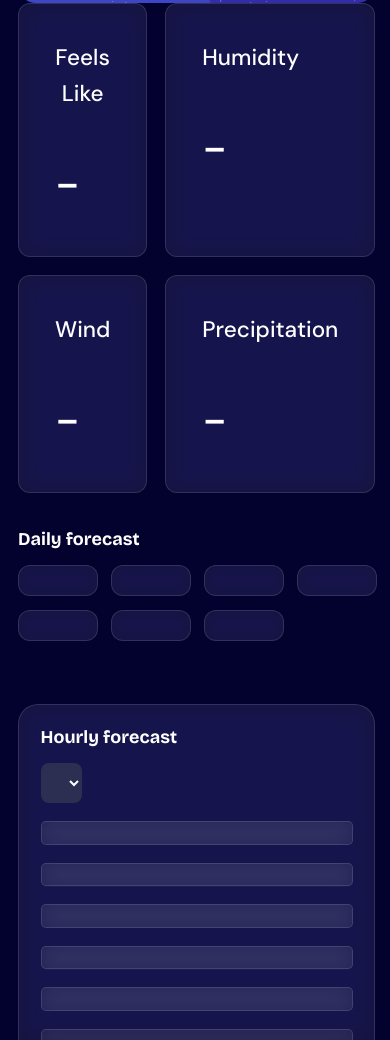
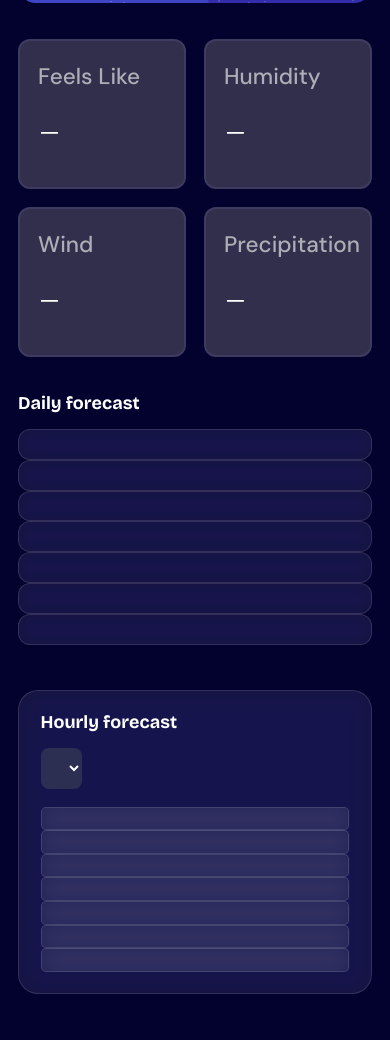
Before and after one commit to tolukusan/weather-app, a website: page src/index.html in a window 390 px wide. Shown: the part 960-2000 px from the top of the page. Drawn offline with nearby package versions, Linux system fonts and the light colour scheme; no server answers.

Commit message:
fix overflow on mobile

```diff
--- a/src/index.html
+++ b/src/index.html
@@ -127,7 +127,7 @@
                     <div class="weather-card">
                         <div>
                             <h2 class="location">Lagos, Nigeria</h2>
-                            <p class="date">Weekday, MM dd, yyyy</p>
+                            <p class="date">Weekday, MM DD, YYYY</p>
                         </div>
                         <div class="weather-details">
                             <span class="sun-icon" id="weather-icon"></span>
--- a/src/styles/style.css
+++ b/src/styles/style.css
@@ -168,9 +168,9 @@ header {
 /* Weather container */
 .weather-container {
     display: grid;
-    gap: 2rem;
-
+    gap: 1rem; /* adjust as needed */
     max-width: 100%;
+    overflow-x: hidden;
 }
 
 .weather-card {
@@ -233,29 +233,29 @@ header {
 /* Metrics */
 .metrics-grid {
     display: grid;
-    grid-template-columns: 1fr 1fr;
+    grid-template-columns: minmax(0, 1fr) minmax(0, 1fr);
     gap: 1rem;
-    margin-bottom: 2rem;
+    margin-block: 2rem;
 }
 
 .current-metrics {
     border-radius: 12px;
-    padding: 2rem 2rem;
-    text-align: center;
     font-size: 1.25rem;
-    background: rgba(255, 255, 255, 0.08);
-    border: 1px solid rgba(255, 255, 255, 0.12);
-    backdrop-filter: blur(12px) saturate(140%);
+    background: var(--neutral-700);
+    border: 2px solid var(--neutral-600);
     display: flex;
     flex-direction: column;
     align-items: flex-start;
-}
-.current-metrics :first-child {
-    padding-bottom: 2rem;
+    height: 150px;
+    color: var(--neutral-300);
+    padding-inline: 1rem;
+    padding-block: 1rem;
 }
 
 .metric-card {
     font-size: 2.5rem;
+    font-weight: 200;
+    color: var(--neutral-0);
 }
 
 /* Daily forecast */
@@ -269,8 +269,8 @@ header {
 
 .day-cards {
     gap: 0.8rem;
-    display: grid;
-    grid-template-columns: repeat(auto-fit, minmax(75px, 1fr));
+    /* display: grid; */
+    /* grid-template-columns: repeat(auto-fit, minmax(75px, 1fr)); */
 }
 
 .day-card {
@@ -302,9 +302,9 @@ header {
 }
 
 .hourly-cards {
-    gap: 1rem;
-    display: grid;
-    grid-template-rows: repeat(auto-fill, minmax(20px, 1fr));
+    /* gap: 1rem; */
+    /* display: grid; */
+    /* grid-template-rows: repeat(auto-fill, minmax(20px, 1fr)); */
 }
 
 .hour-card {
@@ -342,26 +342,6 @@ header {
 
 /* ---------- Responsive ---------- */
 
-/* Tablets (≥768px) */
-@media (min-width: 768px) {
-    .metrics-grid {
-        grid-template-columns: repeat(4, 1fr);
-    }
-}
-
-/* Large screens (≥1024px) */
-@media (min-width: 1024px) {
-    .wrapper {
-        padding: 2rem;
-    }
-
-    .search-bar {
-        max-width: 700px;
-        margin: 0 auto 2rem;
-    }
-}
-
-/* changes */
 /* Glass effect utility */
 .glass {
     background: rgba(255, 255, 255, 0.08); /* light transparent */
```
